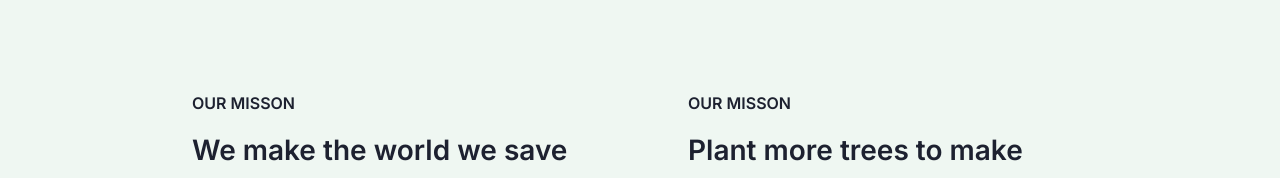
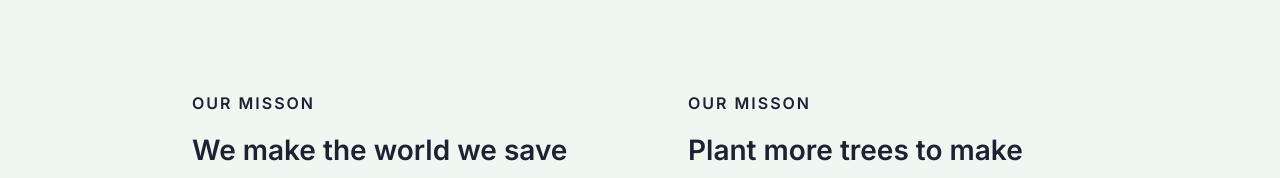
Before and after one commit to NaSitTH/client-first-template-7-clone, a Next.js app: page /about-us in a window 1280 px wide. Shown: the part 995-1173 px from the top of the page. Built offline with nearby package versions, Linux system fonts and the light colour scheme.

Commit message:
add text spacing

```diff
--- a/components/about/AboutMissionSection.tsx
+++ b/components/about/AboutMissionSection.tsx
@@ -5,7 +5,7 @@ const AboutMissionSection = () => {
     <section className="-mt-[224px] w-screen bg-app-green-tertiary text-app-primary-text">
       <div className="app-container flex space-x-24 px-24 pt-80">
         <div className="">
-          <p className="text-button font-bold">OUR MISSON</p>
+          <p className="text-button font-bold tracking-[0.125em]">OUR MISSON</p>
           <h3 className="mt-4">
             We make the world we save our own environment
           </h3>
@@ -18,7 +18,7 @@ const AboutMissionSection = () => {
           </p>
         </div>
         <div className="">
-          <p className="text-button font-bold">OUR MISSON</p>
+          <p className="text-button font-bold tracking-[0.125em]">OUR MISSON</p>
           <h3 className="mt-4">
             Plant more trees to make world air pollution free
           </h3>
```
